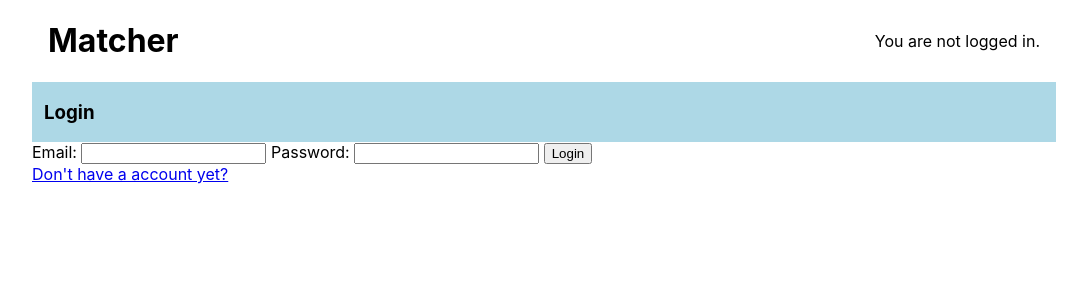
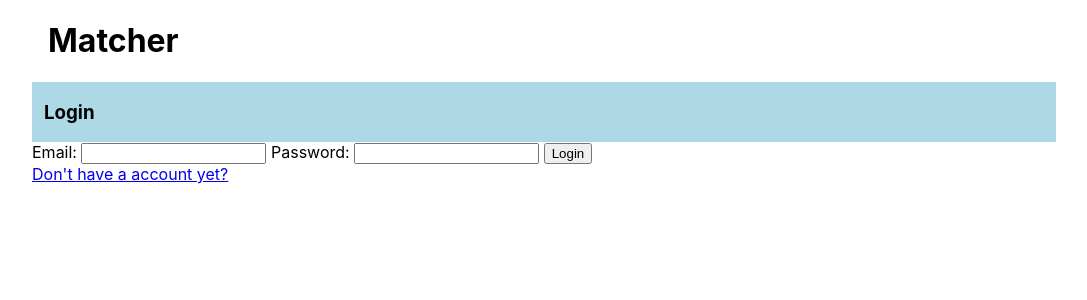
Before and after one commit to hautaniemip/CT30A3204_Project, a React (Create React App) app in the folder client/: page /login in a window 1280 px wide. Shown: the top 300 px of the page, without its empty margins (96-1183 px from the left). Built offline with nearby package versions, Linux system fonts and the light colour scheme; no server answers.

Commit message:
AuthStatus: Cleanup

```diff
--- a/client/src/components/AuthStatus.tsx
+++ b/client/src/components/AuthStatus.tsx
@@ -6,7 +6,7 @@ export const AuthStatus = () => {
     let fetcher = useFetcher();
 
     if (!AuthProvider.isAuthenticated) {
-        return <p>You are not logged in.</p>;
+        return <span></span>;
     }
 
     let isLoggingOut = fetcher.formData != null;
```
